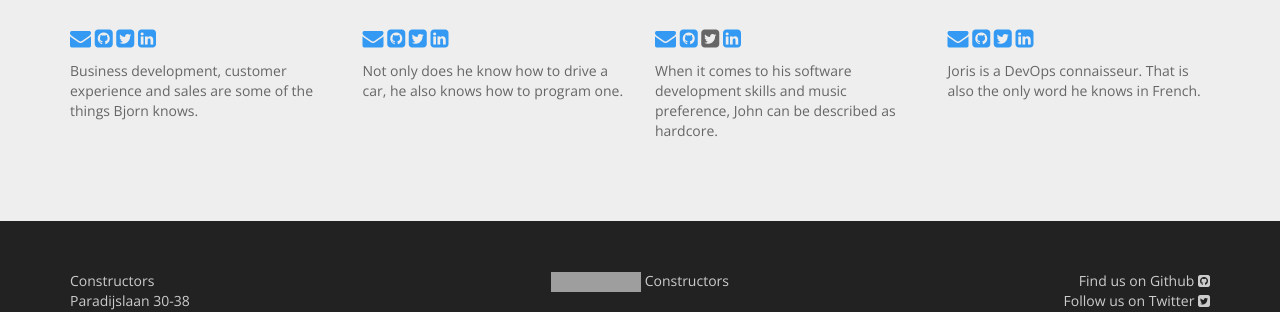
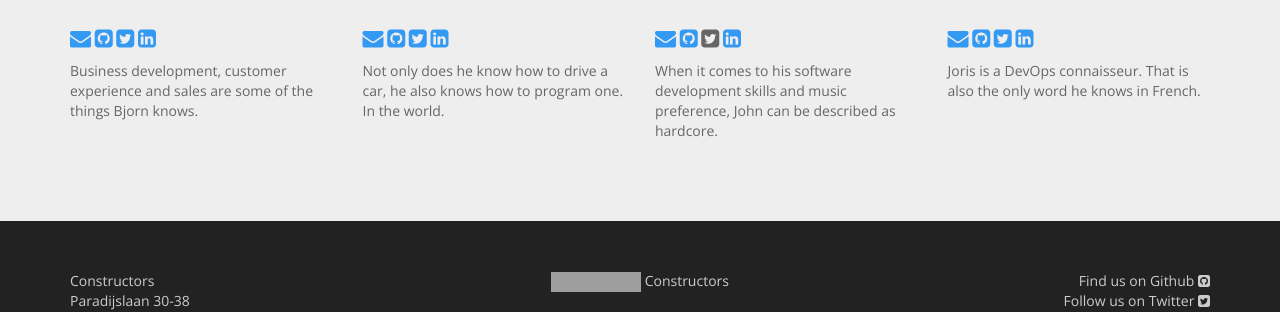
Before and after one commit to constructors/constructors.nl, a Jekyll site: the page built from about/index.html, in a window 1280 px wide and 900 px high, scrolled down 558 px. Shown: the part 419-731 px from the top of the window. Built offline with Jekyll 4.4.1, drawn with Linux system fonts in a browser that asks for light colours; nearby versions of some CDN libraries; Markdown is read by kramdown in place of the engine named in the settings; grey boxes are pictures that could not be loaded.

Commit message:
Changed more peoples.

```diff
--- a/_data/constructors.yml
+++ b/_data/constructors.yml
@@ -15,7 +15,7 @@
   twitter: https://twitter.com/tete_de_moine
   linkedin: http://nl.linkedin.com/in/ricovangenugten
   skills:
-    - Not only does he know how to drive a car, he also knows how to program one.
+    - Not only does he know how to drive a car, he also knows how to program one. In the world.
 - name: John Roijackers
   title: Hardcore Developer
   photo: /img/person.png
```
